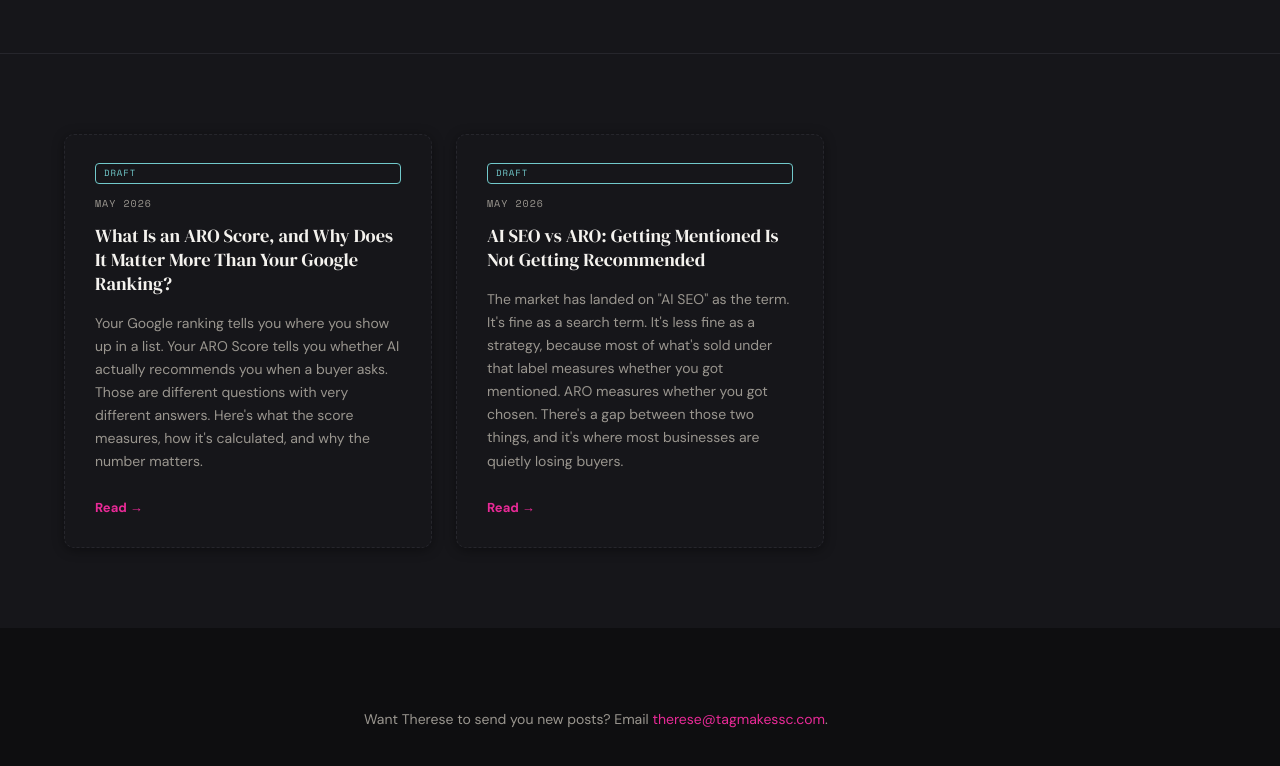
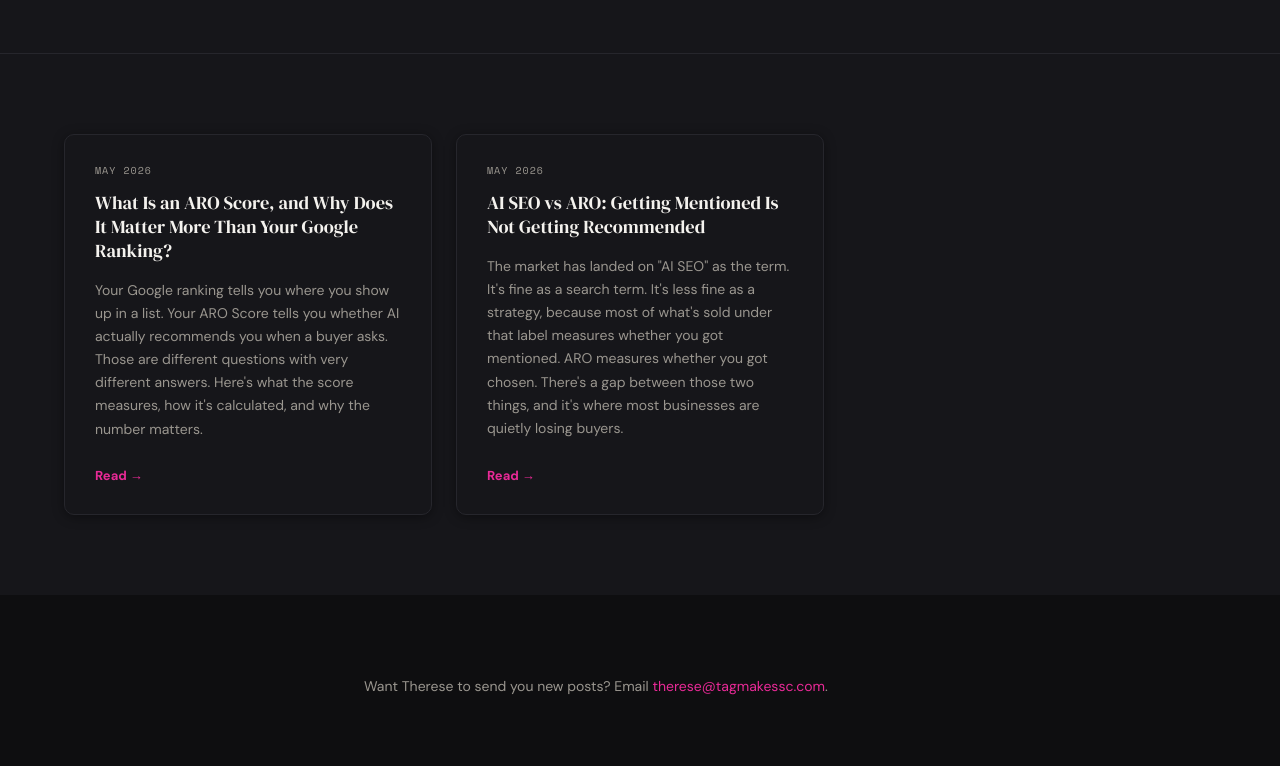
Before and after one commit to tagmakes-maker/tagmakes-site, a plain HTML site: page blog.html in a window 1280 px wide. Shown: the part 314-1080 px from the top of the page. Drawn offline with nearby package versions, Linux system fonts and the light colour scheme.

Commit message:
Remove Draft badges from blog cards — posts are live

```diff
--- a/blog.html
+++ b/blog.html
@@ -102,8 +102,7 @@
       <div class="blog-grid">
 
         <!-- Card 1 -->
-        <div class="blog-card draft scroll-reveal">
-          <div class="draft-badge">Draft</div>
+        <div class="blog-card scroll-reveal">
           <div class="blog-date">May 2026</div>
           <h3>What Is an ARO Score, and Why Does It Matter More Than Your Google Ranking?</h3>
           <p>Your Google ranking tells you where you show up in a list. Your ARO Score tells you whether AI actually recommends you when a buyer asks. Those are different questions with very different answers. Here's what the score measures, how it's calculated, and why the number matters.</p>
@@ -111,8 +110,7 @@
         </div>
 
         <!-- Card 2 -->
-        <div class="blog-card draft scroll-reveal">
-          <div class="draft-badge">Draft</div>
+        <div class="blog-card scroll-reveal">
           <div class="blog-date">May 2026</div>
           <h3>AI SEO vs ARO: Getting Mentioned Is Not Getting Recommended</h3>
           <p>The market has landed on "AI SEO" as the term. It's fine as a search term. It's less fine as a strategy, because most of what's sold under that label measures whether you got mentioned. ARO measures whether you got chosen. There's a gap between those two things, and it's where most businesses are quietly losing buyers.</p>
```
